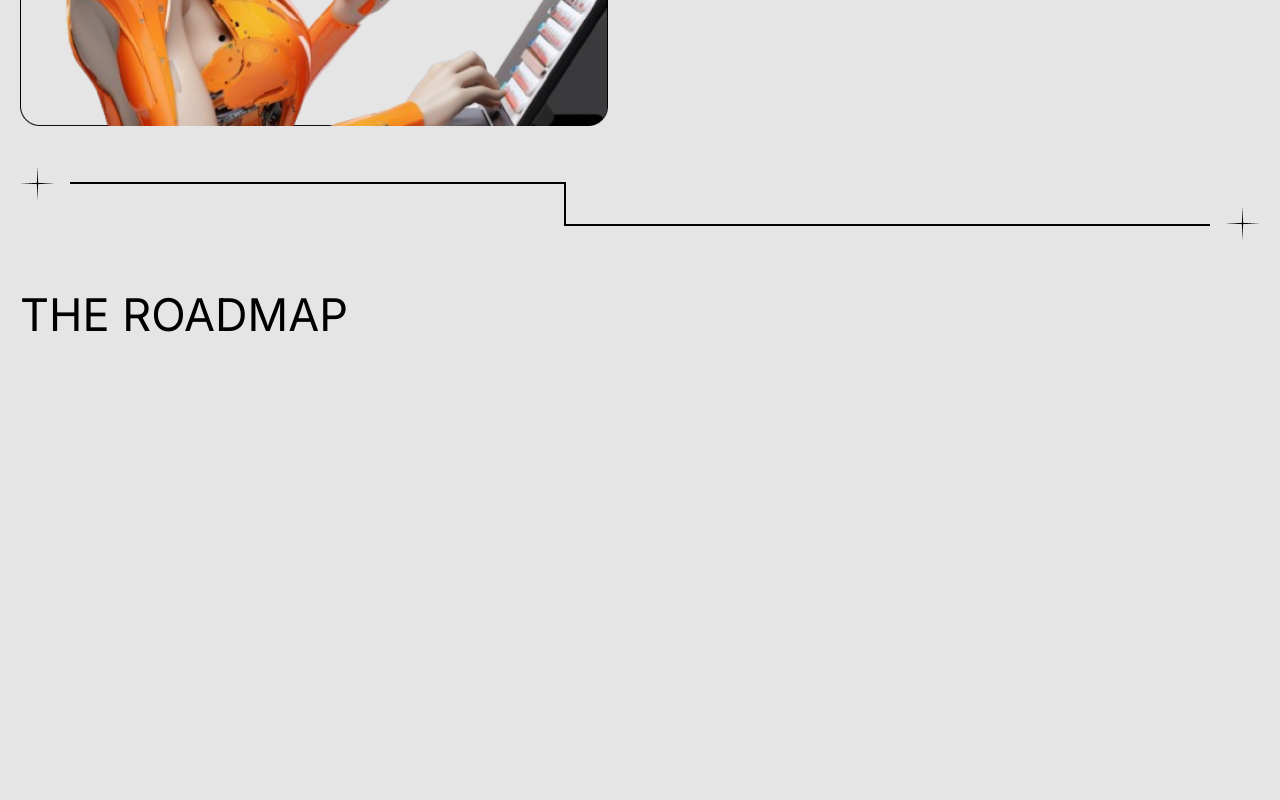
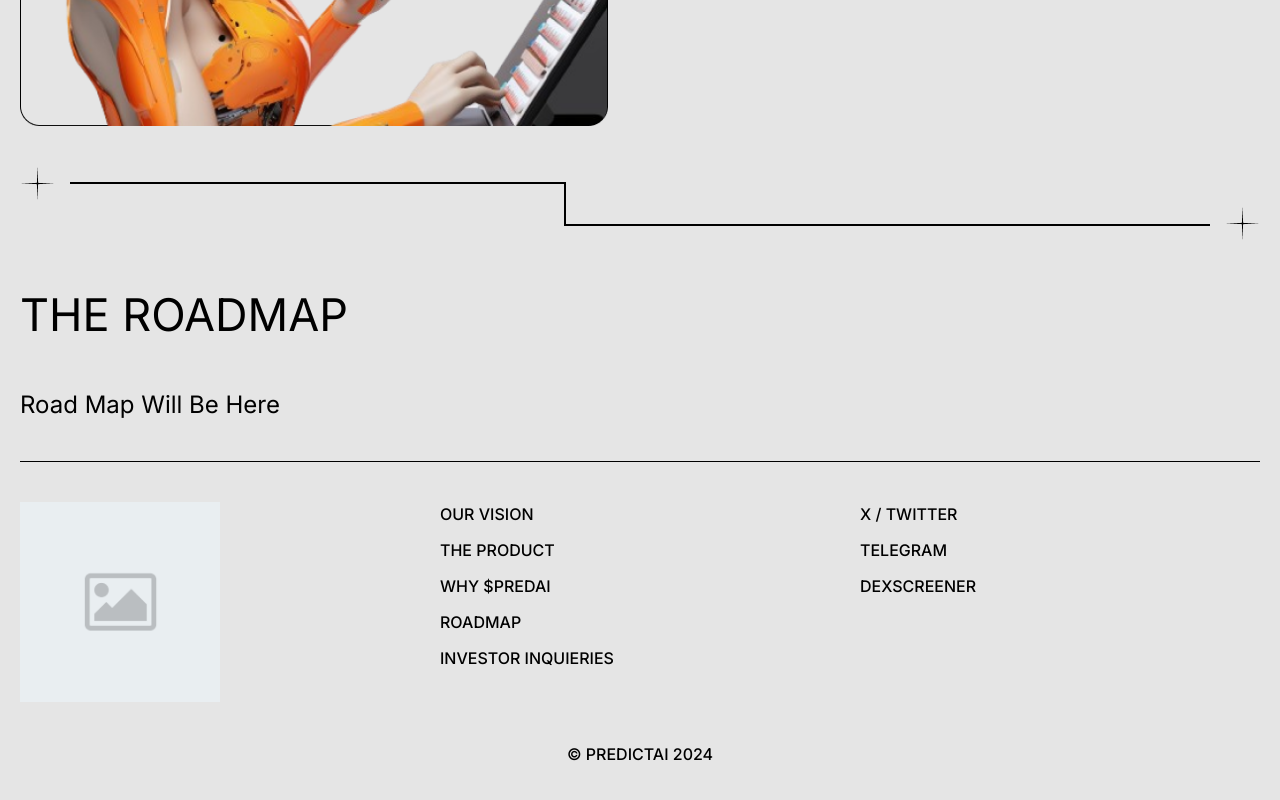
Before and after one commit to checkiamsiam/pred-ai-portfolio, a Next.js app: page / in a window 1280 px wide. Shown: the part 3548-4348 px from the top of the page. Before the commit the page ends 3937 px from the top, so only its background shows below. Built offline with nearby package versions, Linux system fonts and the light colour scheme.

Commit message:
Add smooth scrolling behavior and update layout components

```diff
--- a/src/app/globals.css
+++ b/src/app/globals.css
@@ -5,6 +5,10 @@
 :root {
   --background-color: #e5e5e5;
   --foreground-color: #000000;
+}
+
+*{
+  scroll-behavior: smooth;
 }
 
 body {
--- a/src/app/layout.tsx
+++ b/src/app/layout.tsx
@@ -1,3 +1,5 @@
+import Footer from "@/components/common/Footer";
+import Header from "@/components/common/Header";
 import type { Metadata } from "next";
 import { Inter } from "next/font/google";
 import "./globals.css";
@@ -16,7 +18,11 @@ export default function RootLayout({
 }>) {
   return (
     <html lang="en">
-      <body className={inter.className}>{children}</body>
+      <body className={inter.className}>
+        <Header />
+        {children}
+        <Footer />
+      </body>
     </html>
   );
 }
--- a/src/app/page.tsx
+++ b/src/app/page.tsx
@@ -1,4 +1,3 @@
-import Header from "@/components/common/Header";
 import SectionDivider from "@/components/common/SectionDivider";
 import Banner from "@/pages/home/Banner";
 import OurVision from "@/pages/home/OurVision";
@@ -9,7 +8,6 @@ import WhySpredAi from "@/pages/home/WhySpredAi";
 export default function Home() {
   return (
     <>
-      <Header />
       <Banner />
       <SectionDivider />
       <OurVision />
--- /dev/null
+++ b/src/components/common/Footer.tsx
@@ -0,0 +1,55 @@
+import Image from "next/image";
+import Container from "./Container";
+
+const Footer = () => {
+  return (
+    <Container>
+      <div>
+        <div className="h-[1px] bg-foreground" />
+        <div className="grid md:grid-cols-3 sm:grid-cols-2 grid-cols-1 gap-5 md:py-10 py-5">
+          <div>
+            <Image src="/img/placeholder.png" alt="placeholer" width={200} height={200} />
+          </div>
+          <div>
+            <ul className="flex flex-col gap-3">
+              <li className="uppercase font-medium">
+                <a href="#our-vision">OUR VISION</a>
+              </li>
+              <li className="uppercase font-medium">
+                <a href="#the-product">THE PRODUCT</a>
+              </li>
+              <li className="uppercase font-medium">
+                <a href="#why-spredai">WHY $PREDAI</a>
+              </li>
+              <li className="uppercase font-medium">
+                <a href="#roadmap">ROADMAP</a>
+              </li>
+              <li className="uppercase font-medium">
+                <a href="">INVESTOR INQUIERIES</a>
+              </li>
+            </ul>
+          </div>
+
+          <div>
+            <ul className="flex flex-col gap-3">
+              <li className="uppercase font-medium">
+                <a href="">X / TWITTER</a>
+              </li>
+              <li className="uppercase font-medium">
+                <a href="">TELEGRAM</a>
+              </li>
+              <li className="uppercase font-medium">
+                <a href="">DEXSCREENER</a>
+              </li>
+            </ul>
+          </div>
+        </div>
+        <div className="md:pb-10 pb-5">
+          <p className="text-center font-medium">© PREDICTAI 2024</p>
+        </div>
+      </div>
+    </Container>
+  );
+};
+
+export default Footer;
--- a/src/pages/home/OurVision.tsx
+++ b/src/pages/home/OurVision.tsx
@@ -4,7 +4,7 @@ import Image from "next/image";
 const OurVision = () => {
   return (
     <Container>
-      <div className="flex lg:flex-row flex-col-reverse  lg:gap-16 md:gap-10">
+      <div id="our-vision" className="flex lg:flex-row flex-col-reverse  lg:gap-16 md:gap-10">
         <div className="mt-5  lg:w-1/2 w-full">
           <div className="xl:mb-10 mb-5">
             <h1 className="uppercase xl:text-[45px] lg:text-[35px] text-[25px] ">Our vision</h1>
--- a/src/pages/home/Roadmap.tsx
+++ b/src/pages/home/Roadmap.tsx
@@ -3,9 +3,12 @@ import Container from "@/components/common/Container";
 const Roadmap = () => {
   return (
     <Container>
-      <div>
+      <div id="roadmap" className="xl:pb-10 pb-5">
         <div className="xl:mb-10 mb-5">
           <h1 className="uppercase xl:text-[45px] lg:text-[35px] text-[25px] ">The ROADMAP</h1>
+        </div>
+        <div>
+          <h1 className="text-2xl">Road Map Will Be Here</h1>
         </div>
       </div>
     </Container>
--- a/src/pages/home/TheProduct.tsx
+++ b/src/pages/home/TheProduct.tsx
@@ -4,7 +4,7 @@ import ProductCard from "./ProductCard";
 const TheProduct = () => {
   return (
     <Container>
-      <div>
+      <div id="the-product">
         <div className="xl:mb-10 mb-5">
           <h1 className="uppercase xl:text-[45px] lg:text-[35px] text-[25px] ">The Product</h1>
         </div>
--- a/src/pages/home/WhySpredAi.tsx
+++ b/src/pages/home/WhySpredAi.tsx
@@ -4,7 +4,7 @@ import Image from "next/image";
 const WhySpredAi = () => {
   return (
     <Container>
-      <div className="">
+      <div id="why-spredai">
         <h1 className="uppercase xl:text-[45px] lg:text-[35px] text-[25px] ">WHY $PREDAI</h1>
       </div>
       <div className="flex lg:flex-row flex-col  lg:gap-16 md:gap-10">
```
Also changed, not shown: public/img/placeholder.png (added).
